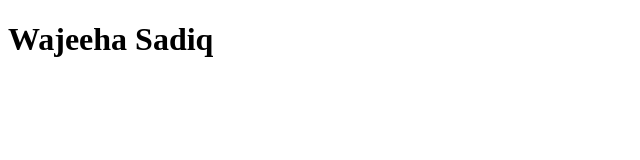
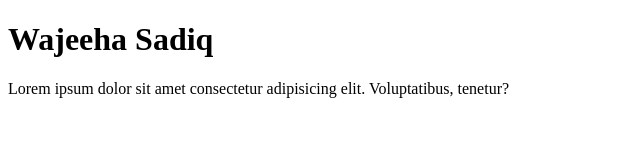
Before and after one commit to wajeehasadiq/web-folder, a plain HTML site: page index.html in a window 1280 px wide. Shown: the whole page, without its empty margins (0-640 px from the left). Drawn offline with Linux system fonts and the light colour scheme.

Commit message:
create paragraph

```diff
--- a/index.html
+++ b/index.html
@@ -7,5 +7,6 @@
 </head>
 <body>
     <h1>Wajeeha Sadiq</h1>
+    <p>Lorem ipsum dolor sit amet consectetur adipisicing elit. Voluptatibus, tenetur?</p>
 </body>
 </html>
```
